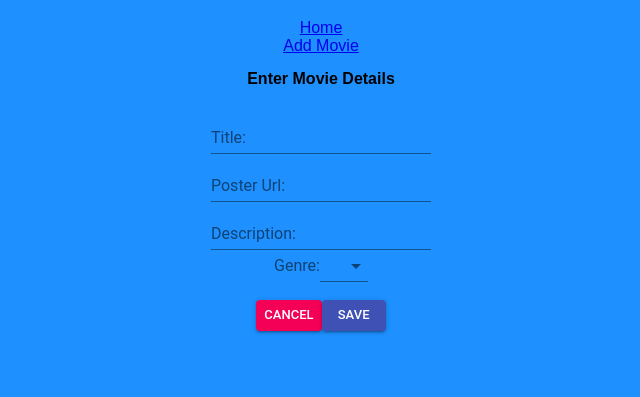
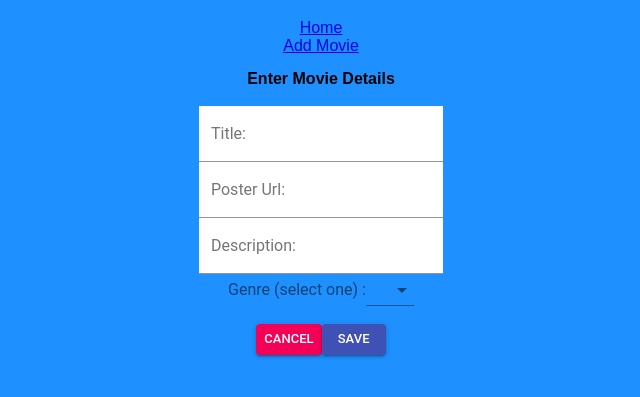
Before and after one commit to jtalarski/1002-movie-sagas, a React app: page /#/AddMovie in a window 1280 px wide. Shown: the part 61-458 px from the top of the page, without its empty margins (319-959 px from the left). Built offline with nearby package versions, Linux system fonts and the light colour scheme.

Commit message:
changed to filled white TextFields for AddMovieForm

```diff
--- a/src/components/AddMovieForm/AddMovieForm.js
+++ b/src/components/AddMovieForm/AddMovieForm.js
@@ -64,16 +64,26 @@ toHome = () => {
       <div>
           <h4>Enter Movie Details</h4><br></br>
           <TextField  label="Title:"
+          variant="filled"
+          id="filled-basic"
           onChange={(event) => this.handleChangeFor('title', event)}/><br/>
 
         <TextField label="Poster Url:"
+          variant="filled"
+          id="filled-basic"
           onChange={(event) => this.handleChangeFor('poster', event)}>
           </TextField><br/>
-        <TextField label="Description:"
+        <TextField
+          variant="filled"
+          id="filled-basic"
+          // multiline
+          // rows={3}
+          // rowsMax={Infinity}
+          label="Description:"
           onChange={(event) => this.handleChangeFor('description', event)}>
           </TextField><br/>
 
-        <InputLabel id="genre" >Genre:</InputLabel>
+        <InputLabel id="genre" >Genre (select one) :</InputLabel>
         <Select name="genre" value="age"
         onChange={(event) => this.handleChangeFor('genre_id', event)}>
             <MenuItem value="1">Adventure</MenuItem>
--- a/src/index.css
+++ b/src/index.css
@@ -16,3 +16,12 @@ h4 {
   padding: 0;
   float: left;
 }
+
+
+#filled-basic {
+  background-color: white;
+}
+
+#genreSelect{
+  background-color: white;
+}
```
